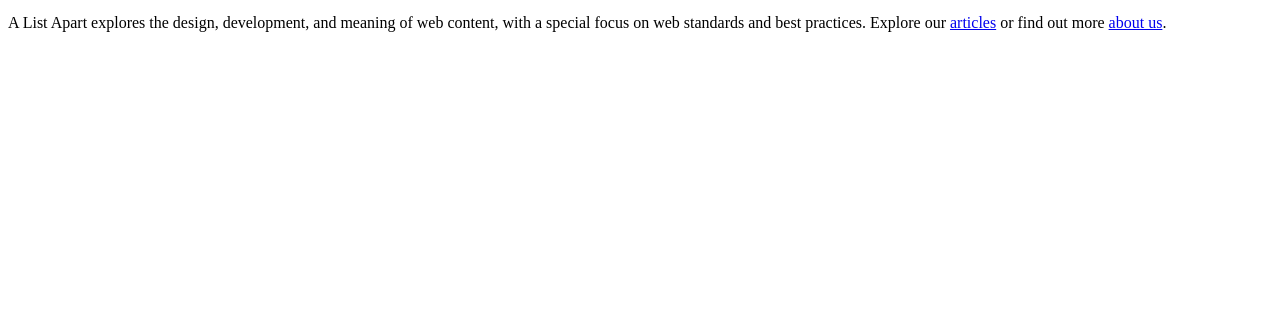
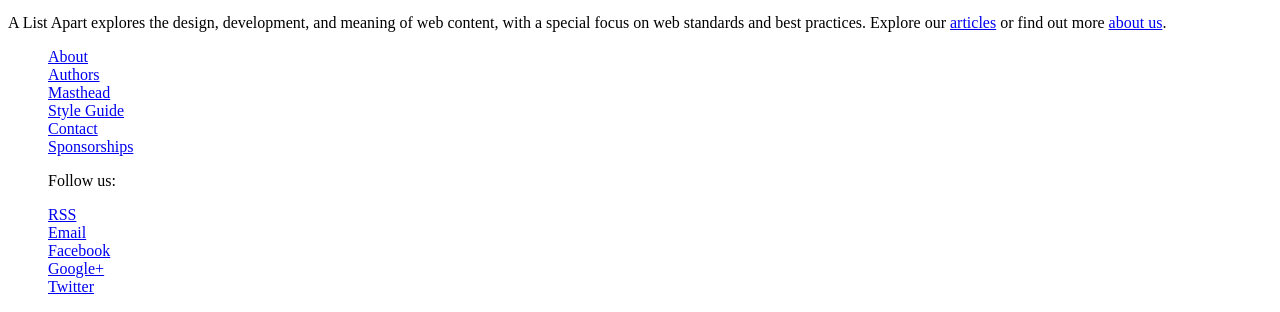
Before and after one commit to ilia24/HTML-layout, a plain HTML site: page index.html in a window 1280 px wide. Shown: the part 1262-1574 px from the top of the page. Before the commit the page ends 1310 px from the top, so only its background shows below. Drawn offline with Linux system fonts and the light colour scheme.

Commit message:
Fill footer link information

```diff
--- a/index.html
+++ b/index.html
@@ -73,6 +73,24 @@
         <p>A List Apart explores the design, development, and meaning of web content, with a special focus on web standards and best practices. Explore our <a href="https://alistapart.com/articles">articles</a> or find out more <a href="https://alistapart.com/about">about us</a>.</p>
       </aside>
     </div>
+    <footer>
+      <ul class="fnav" style="list-style-type:none">
+        <li><a href="https://alistapart.com/about">About</a></li>
+        <li><a href="https://alistapart.com/authors">Authors</a></li>
+        <li><a href="https://alistapart.com/about/masthead">Masthead</a></li>
+        <li><a href="https://alistapart.com/about/style-guide">Style Guide</a></li>
+        <li><a href="https://alistapart.com/contact">Contact</a></li>
+        <li><a href="https://alistapart.com/about/sponsor">Sponsorships</a></li>
+      </ul>
+      <ul class="social media nav" style="list-style-type:none">
+        <p>Follow us:</p>
+        <li><a href="https://alistapart.com/about/rss">RSS</a></li>
+        <li><a href="https://alistapart.com/email-signup/">Email</a></li>
+        <li><a href="http://www.facebook.com/alistapart">Facebook</a></li>
+        <li><a href="https://plus.google.com/107749003388305496076">Google+</a></li>
+        <li><a href="http://www.twitter.com/alistapart">Twitter</a></li>
+      </ul>
+    </footer>
   </main>
 
   </body>
```
